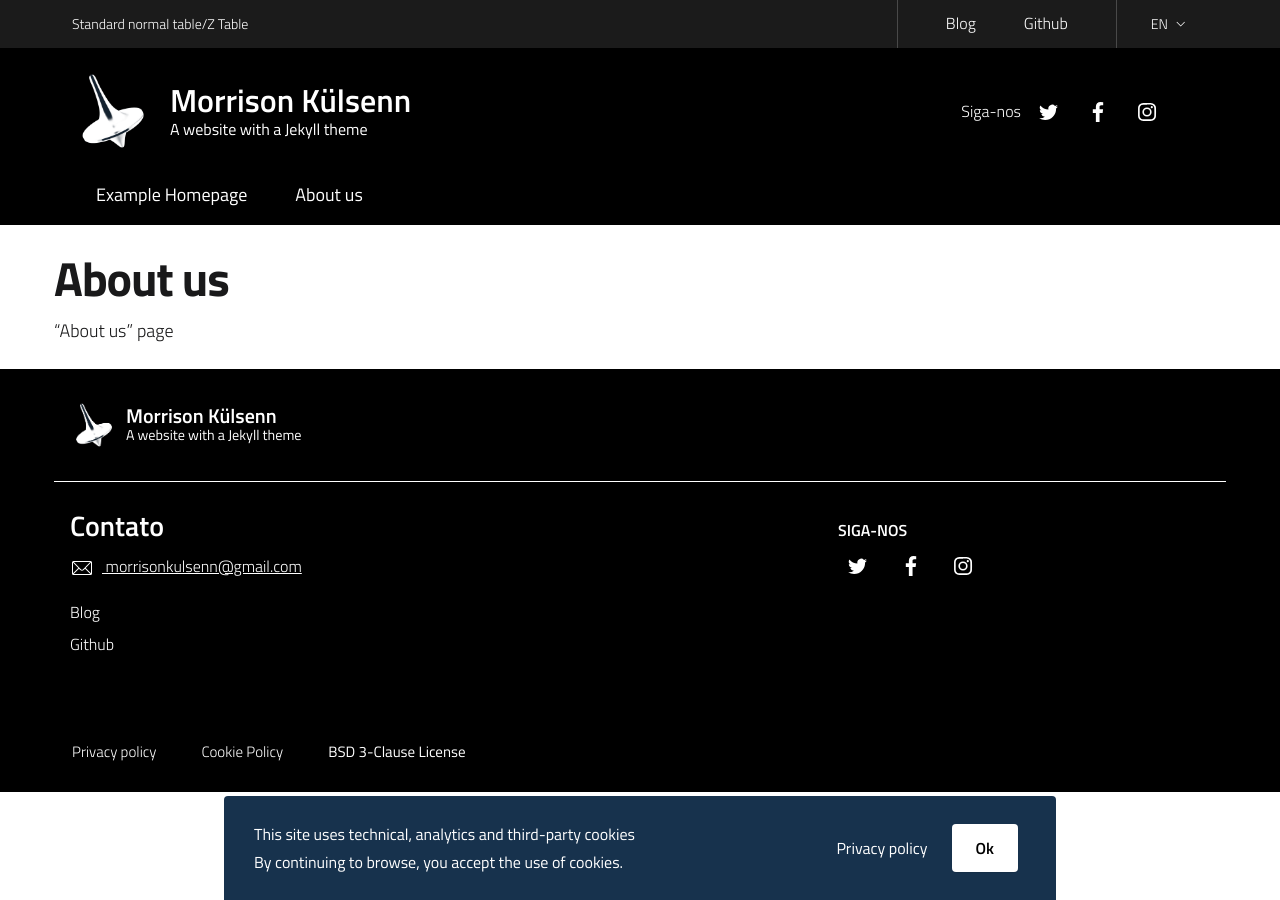
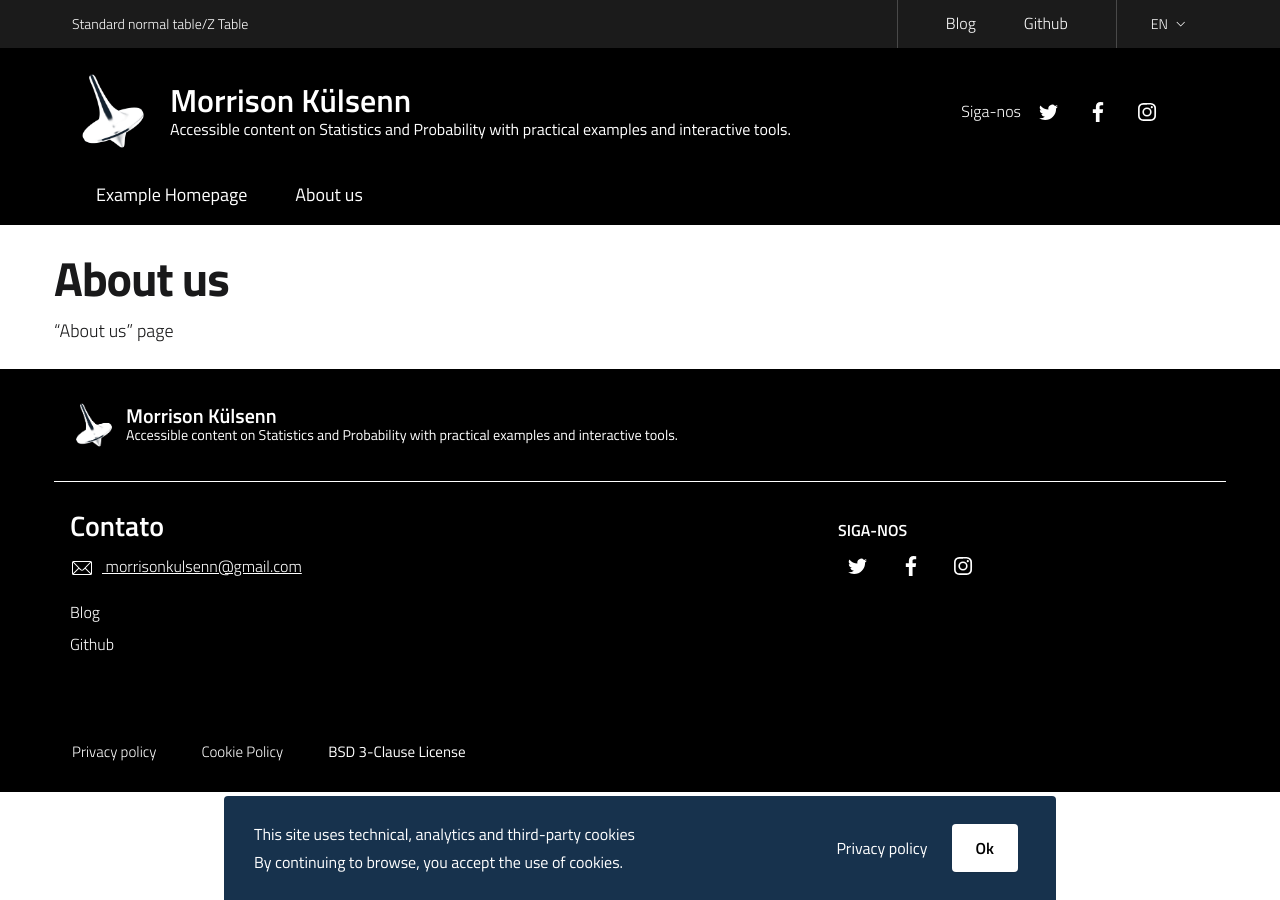
Before and after one commit to morrisonkuhlsen/morrisonkuhlsen, a Jekyll site: the page built from en/about-us.md, in a window 1280 px wide. Built offline with Jekyll 4.4.1, drawn with Linux system fonts in a browser that asks for light colours.

Commit message:
Atualização das informações do site e descrições em português e inglês

```diff
--- a/_data/t.yml
+++ b/_data/t.yml
@@ -12,13 +12,12 @@ name:
 
 ## Site description
 description:
-  en: "A website with a Jekyll theme"
-  pt: "Estatística e Probabilidade"
-
+  en: "Accessible content on Statistics and Probability with practical examples and interactive tools."
+  pt: "Conteúdos acessíveis sobre Estatística e Probabilidade com exemplos práticos e ferramentas interativas."
 ## Site author
 author:
-  en: "Digital Transformation Team"
-  pt: "Team de Transformação Digital"
+  en: "Morrison Külsenn"
+  pt: "Morrison Külsenn"
 
 ## Social
 social-links:
```
